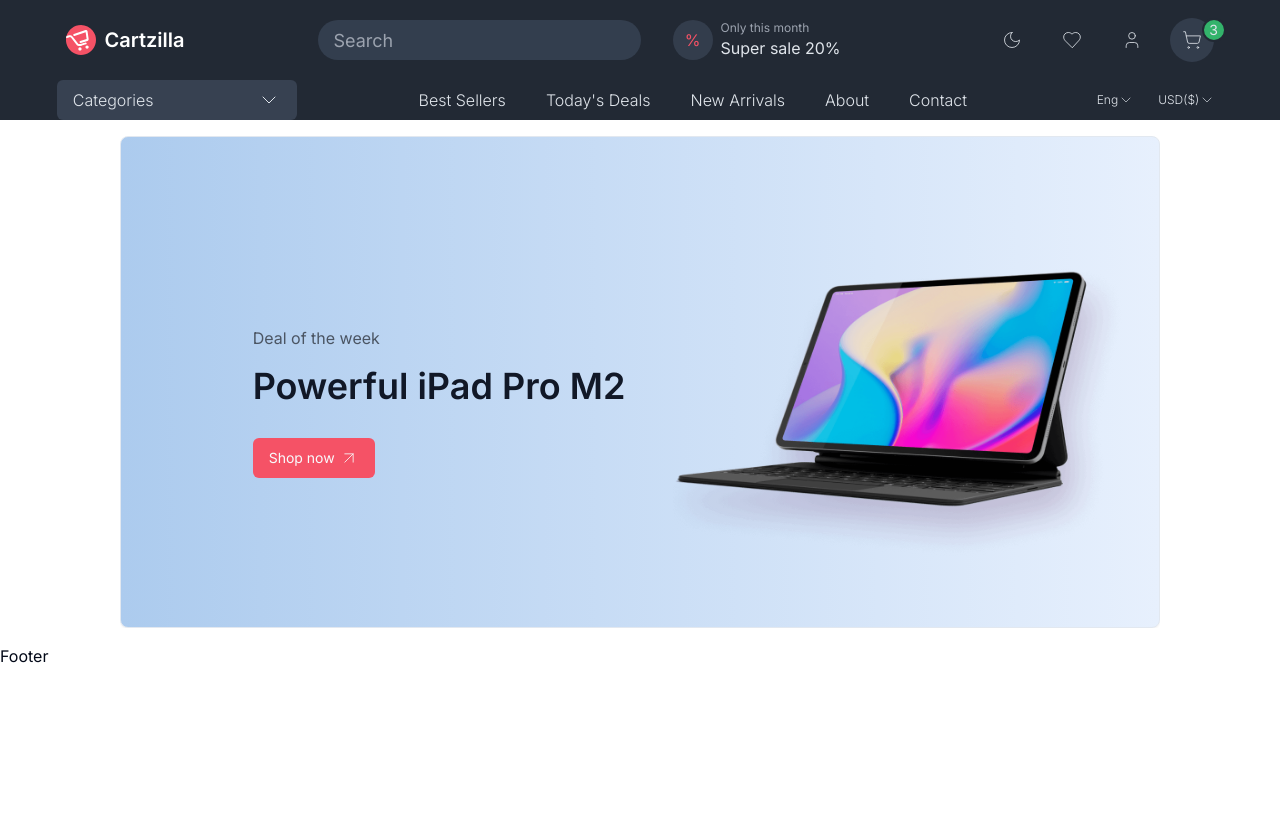
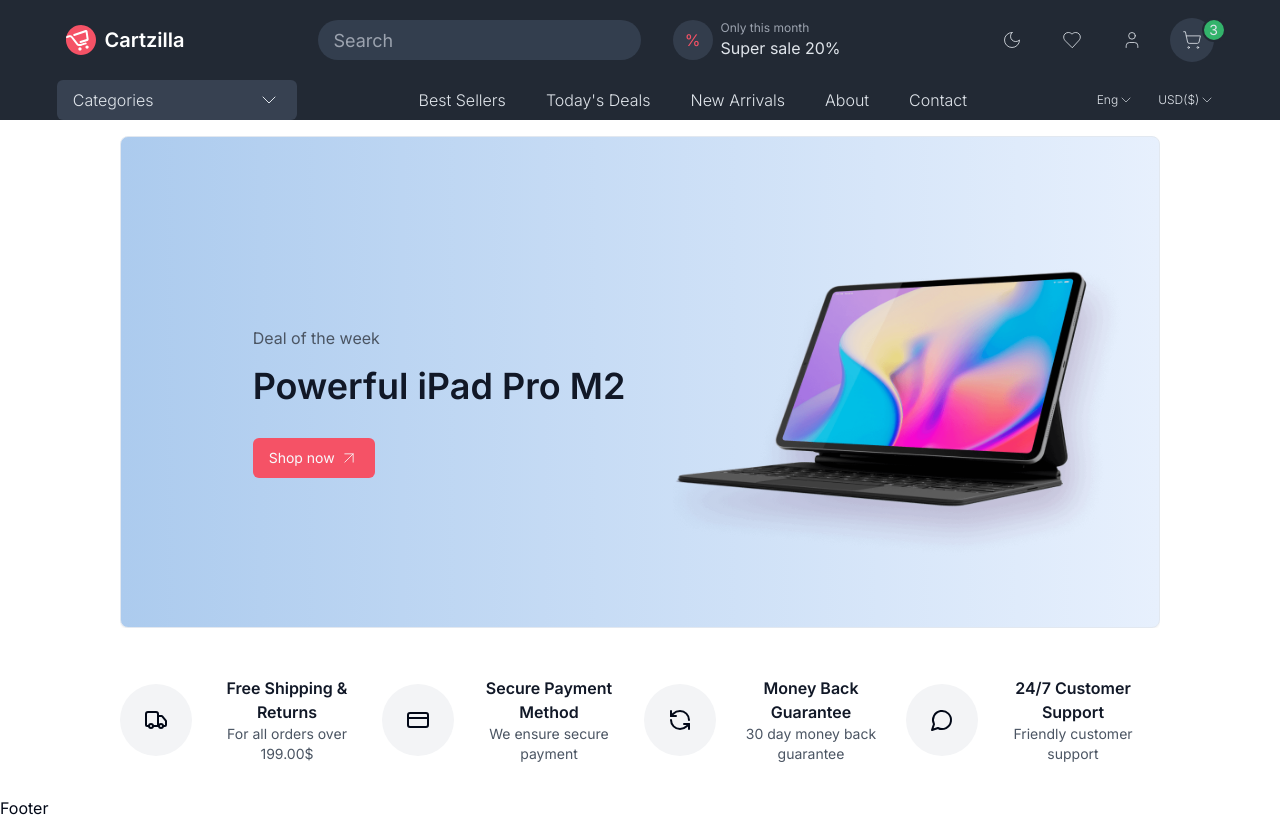
Before and after one commit to rikimario/Cartzilla-NextJs, a Next.js app: page / in a window 1280 px wide. Built offline with nearby package versions, Linux system fonts and the light colour scheme.

Commit message:
add benefits section

```diff
--- a/src/app/page.tsx
+++ b/src/app/page.tsx
@@ -1,11 +1,13 @@
 "use client";
 
+import Benefits from "@/components/benefits/Benefits";
 import Hero from "@/components/hero/Hero";
 
 export default function Home() {
   return (
     <>
       <Hero />
+      <Benefits />
     </>
   );
 }
--- /dev/null
+++ b/src/components/benefits/Benefits.tsx
@@ -0,0 +1,63 @@
+import { CreditCard, MessageCircle, RefreshCcw, Truck } from "lucide-react";
+
+export default function Benefits() {
+  return (
+    <div className="dark:bg-[#181D25] p-4 lg:px-[4rem] xl:px-[7.5rem] lg:py-8 grid grid-cols-2 lg:grid-cols-4 gap-8 md:gap-4 lg:gap-2 items-center justify-center text-center">
+      <div className="flex flex-col lg:flex-row gap-2 items-center lg:justify-center">
+        <div className="bg-gray-100 p-6 rounded-full dark:bg-gray-800">
+          <Truck className="h-6 w-6 dark:text-white" />
+        </div>
+        <div className="lg:flex-col">
+          <p className="text-gray-900 dark:text-white font-semibold">
+            Free Shipping & Returns
+          </p>
+          <p className="text-sm text-gray-600 dark:text-gray-400">
+            For all orders over 199.00$
+          </p>
+        </div>
+      </div>
+
+      <div className="flex flex-col lg:flex-row  gap-2 items-center lg:justify-center">
+        <div className="bg-gray-100 p-6 rounded-full dark:bg-gray-800">
+          <CreditCard className="h-6 w-6 dark:text-white" />
+        </div>
+        <div className="lg:flex-col">
+          <p className="text-gray-900 font-semibold dark:text-white">
+            Secure Payment Method
+          </p>
+          <p className="text-sm text-gray-600 dark:text-gray-400">
+            We ensure secure payment
+          </p>
+        </div>
+      </div>
+
+      <div className="flex flex-col lg:flex-row  gap-2 items-center lg:justify-center">
+        <div className="bg-gray-100 p-6 rounded-full dark:bg-gray-800">
+          <RefreshCcw className="h-6 w-6 dark:text-white" />
+        </div>
+        <div className="lg:flex-col">
+          <p className="text-gray-900 font-semibold dark:text-white">
+            Money Back Guarantee
+          </p>
+          <p className="text-sm text-gray-600 dark:text-gray-400">
+            30 day money back guarantee
+          </p>
+        </div>
+      </div>
+
+      <div className="flex flex-col lg:flex-row  gap-2 items-center lg:justify-center">
+        <div className="bg-gray-100 p-6 rounded-full dark:bg-gray-800">
+          <MessageCircle className="h-6 w-6 dark:text-white" />
+        </div>
+        <div className="lg:flex-col">
+          <p className="text-gray-900 font-semibold dark:text-white">
+            24/7 Customer Support
+          </p>
+          <p className="text-sm text-gray-600 dark:text-gray-400">
+            Friendly customer support
+          </p>
+        </div>
+      </div>
+    </div>
+  );
+}
```
